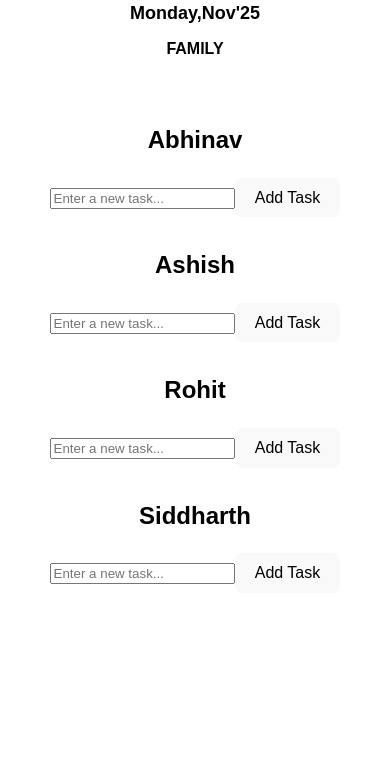
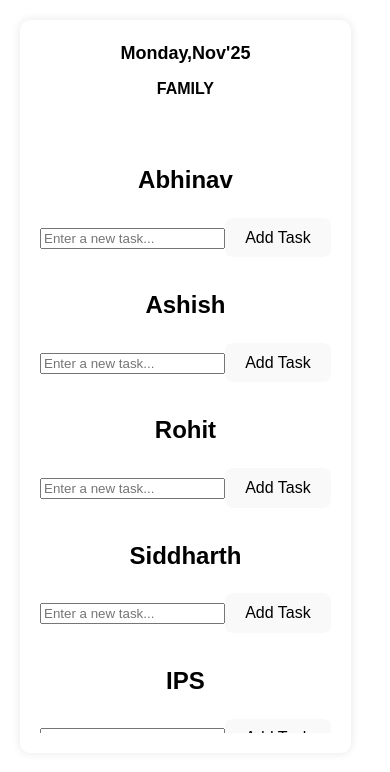
Before and after one commit to abhinav22-X/tikki, a React app in the folder tikki/: page / in a window 390 px wide. Shown: the top 772 px of the page. Built offline with nearby package versions, Linux system fonts and the light colour scheme; the HTML template or start-up script is replaced by a standard one.

Commit message:
horizontal bar & vertical bar on phone with colorss

```diff
--- a/tikki/src/Tick/FriendsTaskComponent.jsx
+++ b/tikki/src/Tick/FriendsTaskComponent.jsx
@@ -1,6 +1,5 @@
 import { useState } from "react";
 import { useDispatch, useSelector } from "react-redux";
-
 import "./Tikks.css";
 import { addFriendTodoList } from "./FriendsSlice";
 
--- a/tikki/src/Tick/Tikk.jsx
+++ b/tikki/src/Tick/Tikk.jsx
@@ -39,11 +39,20 @@ function getDate() {
 
 function Tikk() {
 	const [currentDate, setCurrentDate] = useState(getDate());
-	const friends = ["Ashish", "Rohit", "Siddharth"];
+	const friends = [
+		"Ashish",
+		"Rohit",
+		"Siddharth",
+		"IPS",
+		"Ashish",
+		"Rohit",
+		"Siddharth",
+	];
 
 	return (
 		<>
 			<Provider store={store}>
+				<div className="container">
 					<div className="date-container">
 						<div
 							className="date-text"
@@ -67,6 +76,7 @@ function Tikk() {
 							</div>
 						))}
 					</div>
+				</div>
 			</Provider>
 		</>
 	);
--- a/tikki/src/Tick/Tikks.css
+++ b/tikki/src/Tick/Tikks.css
@@ -1,8 +1,8 @@
 body {
 	margin: 0;
 	padding: 0;
-	display: flex;
-	justify-content: center;
+	display: inline-flex;
+	/* justify-content: center; */
 	align-items: flex-start;
 	min-height: 100vh;
 	font-family: Arial, sans-serif;
@@ -10,18 +10,18 @@ body {
 }
 
 .container {
-	width: 100%;
 	max-width: 1200px;
 	padding: 20px;
-	background-color: #fff; /* White background */
+	background-color: white; /* White background */
 	box-shadow: 0 0 10px rgba(0, 0, 0, 0.1);
 	margin-top: 20px;
+	margin-left: 20px;
 	border-radius: 10px; /* Rounded corners */
 }
 
 .date-container {
 	display: flex;
-	justify-content: center;
+	justify-content: calc(25%-20px);
 	align-items: center;
 	flex-direction: column;
 }
@@ -41,13 +41,16 @@ h4 {
 
 .task-list-container {
 	display: flex;
-	flex-wrap: wrap;
-	justify-content: center;
+	flex-wrap: nowrap; /* Changed from wrap to nowrap */
+	justify-content: flex-start; /* Changed from center to flex-start */
 	margin-top: 20px;
+	overflow-x: auto; /* Added overflow-x: auto */
 }
 
 .task-list {
-	margin: 10px;
+	/* margin: 10px; */
+	margin-left: 10px; /* Added margin-left: 0 */
+	margin-right: 10px;
 	width: calc(25% - 20px);
 }
 
@@ -87,6 +90,8 @@ h2 {
 	.task-list-container {
 		flex-direction: column;
 		align-items: center;
+		overflow-y: auto; /* Added overflow-y: auto */
+		max-height: 70vh; /* Added max-height: 70vh */
 	}
 	.task-list {
 		width: 100%;
```
Lines whose indentation alone changed are shown as unchanged.
